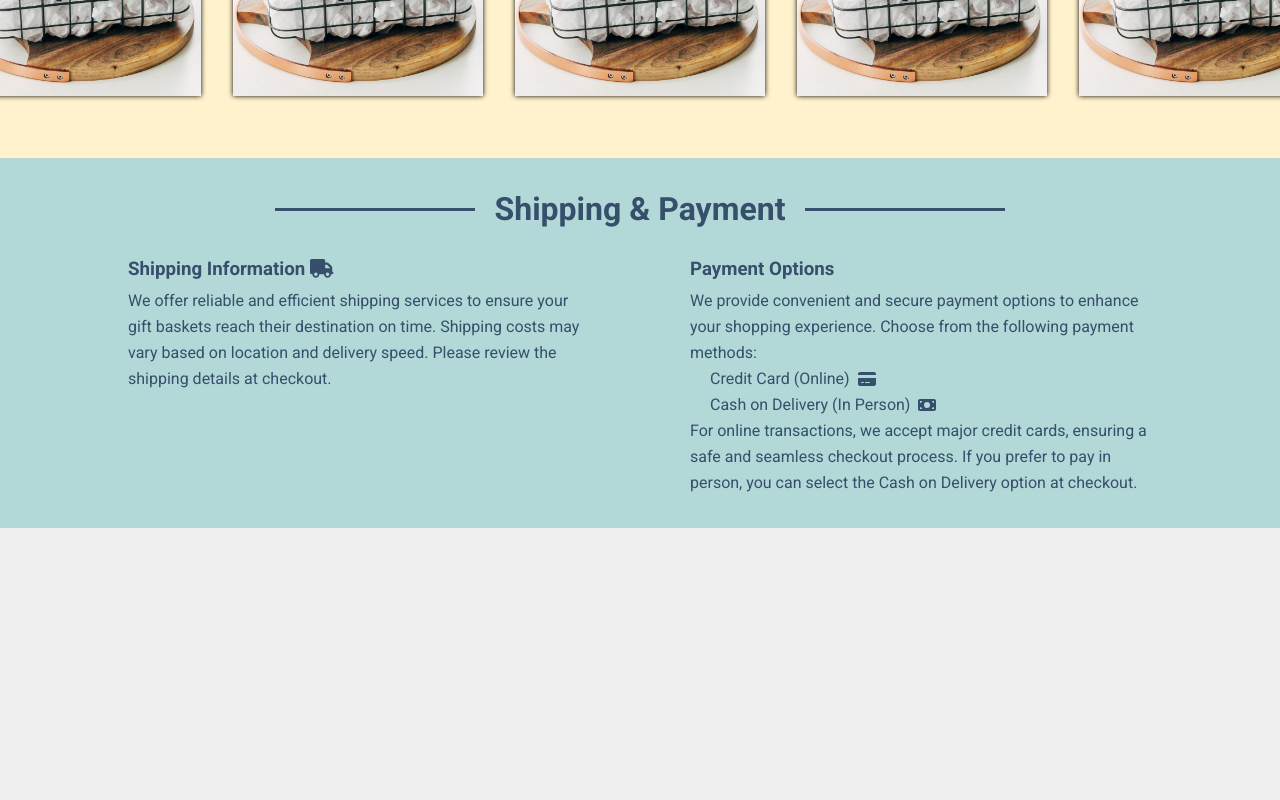
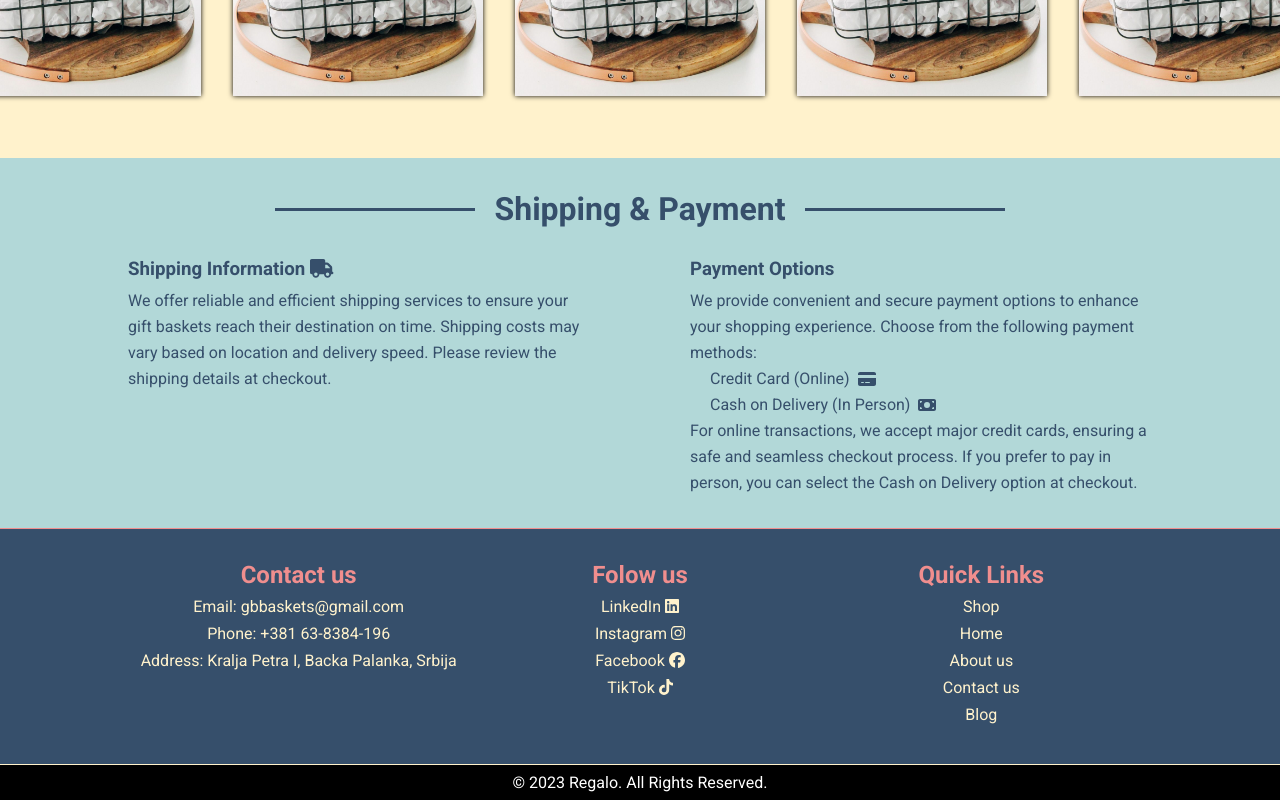
Before and after one commit to MilanJulinac42/gb-client, a Next.js app: page / in a window 1280 px wide. Shown: the part 2266-3066 px from the top of the page. Before the commit the page ends 2794 px from the top, so only its background shows below. Built offline with nearby package versions, Linux system fonts and the light colour scheme.

Commit message:
gb-73 added footer

```diff
--- /dev/null
+++ b/layout/footer/Footer.module.scss
@@ -0,0 +1,42 @@
+@import "../../styles/mixins.scss";
+@import "../../styles/variables.scss";
+
+.footer {
+  border-top: 1px solid $secondary-coral-color;
+  background-color: $logo-color;
+  color: white;
+}
+
+.wrapper {
+  width: 80%;
+  margin: auto;
+  display: flex;
+  justify-content: center;
+  padding-top: $extra-large-padding;
+  padding-bottom: $extra-large-padding;
+  text-align: center;
+}
+
+.social,
+.links,
+.contact {
+  flex: 1;
+
+  p {
+    color: $secondary-yellow-color;
+    padding-bottom: $small-padding;
+  }
+
+  h4 {
+    font-size: $medium-font;
+    padding-bottom: $small-padding;
+    color: $secondary-coral-color;
+  }
+}
+
+.copyright {
+    border-top: 1px solid $secondary-yellow-color;
+    text-align: center;
+    background-color: $black-color;
+    padding: $small-padding;
+}
--- /dev/null
+++ b/layout/footer/Footer.tsx
@@ -0,0 +1,54 @@
+import React from "react";
+import styles from "./Footer.module.scss";
+import {
+  faFacebook,
+  faLinkedin,
+  faInstagram,
+  faTiktok,
+} from "@fortawesome/free-brands-svg-icons";
+import { FontAwesomeIcon } from "@fortawesome/react-fontawesome";
+
+const Footer: React.FC = () => {
+  return (
+    <footer className={styles.footer}>
+      <div className={styles.wrapper}>
+        <div className={styles.contact}>
+          <h4>Contact us</h4>
+          <p>Email: gbbaskets@gmail.com</p>
+          <p>Phone: +381 63-8384-196</p>
+          <p>Address: Kralja Petra I, Backa Palanka, Srbija</p>
+        </div>
+
+        <div className={styles.social}>
+          <h4>Folow us</h4>
+          <p>
+            LinkedIn <FontAwesomeIcon icon={faLinkedin}></FontAwesomeIcon>
+          </p>
+          <p>
+            Instagram <FontAwesomeIcon icon={faInstagram}></FontAwesomeIcon>
+          </p>
+          <p>
+            Facebook <FontAwesomeIcon icon={faFacebook}></FontAwesomeIcon>
+          </p>
+          <p>
+            TikTok <FontAwesomeIcon icon={faTiktok}></FontAwesomeIcon>
+          </p>
+        </div>
+
+        <div className={styles.links}>
+          <h4>Quick Links</h4>
+          <p>Shop</p>
+          <p>Home</p>
+          <p>About us</p>
+          <p>Contact us</p>
+          <p>Blog</p>
+        </div>
+      </div>
+      <div className={styles.copyright}>
+        <p>&copy; 2023 Regalo. All Rights Reserved.</p>
+      </div>
+    </footer>
+  );
+};
+
+export default Footer;
--- a/package.json
+++ b/package.json
@@ -11,6 +11,7 @@
   "dependencies": {
     "@fortawesome/fontawesome-free": "^6.4.2",
     "@fortawesome/fontawesome-svg-core": "^6.4.2",
+    "@fortawesome/free-brands-svg-icons": "^6.4.2",
     "@fortawesome/free-regular-svg-icons": "^6.4.2",
     "@fortawesome/free-solid-svg-icons": "^6.4.2",
     "@fortawesome/react-fontawesome": "^0.2.0",
--- a/pages/index.tsx
+++ b/pages/index.tsx
@@ -7,6 +7,7 @@ import LandingPageGallery from "../layout/landingPageGallery/LandingPageGallery"
 import Benefits from "../layout/benefits/Benefits";
 import HomePageCategoriesSection from "../layout/homePageCategoriesSection/HomePageCategoriesSection";
 import Shipping from "../layout/shipping/Shipping";
+import Footer from "../layout/footer/Footer";
 
 const Home: NextPage = () => {
   return (
@@ -39,6 +40,7 @@ const Home: NextPage = () => {
           <Shipping></Shipping>
         </Container>
       </main>
+      <Footer></Footer>
     </div>
   );
 };
```
Also changed, not shown: 1 other file (tests, documents, lock files or other folders).
